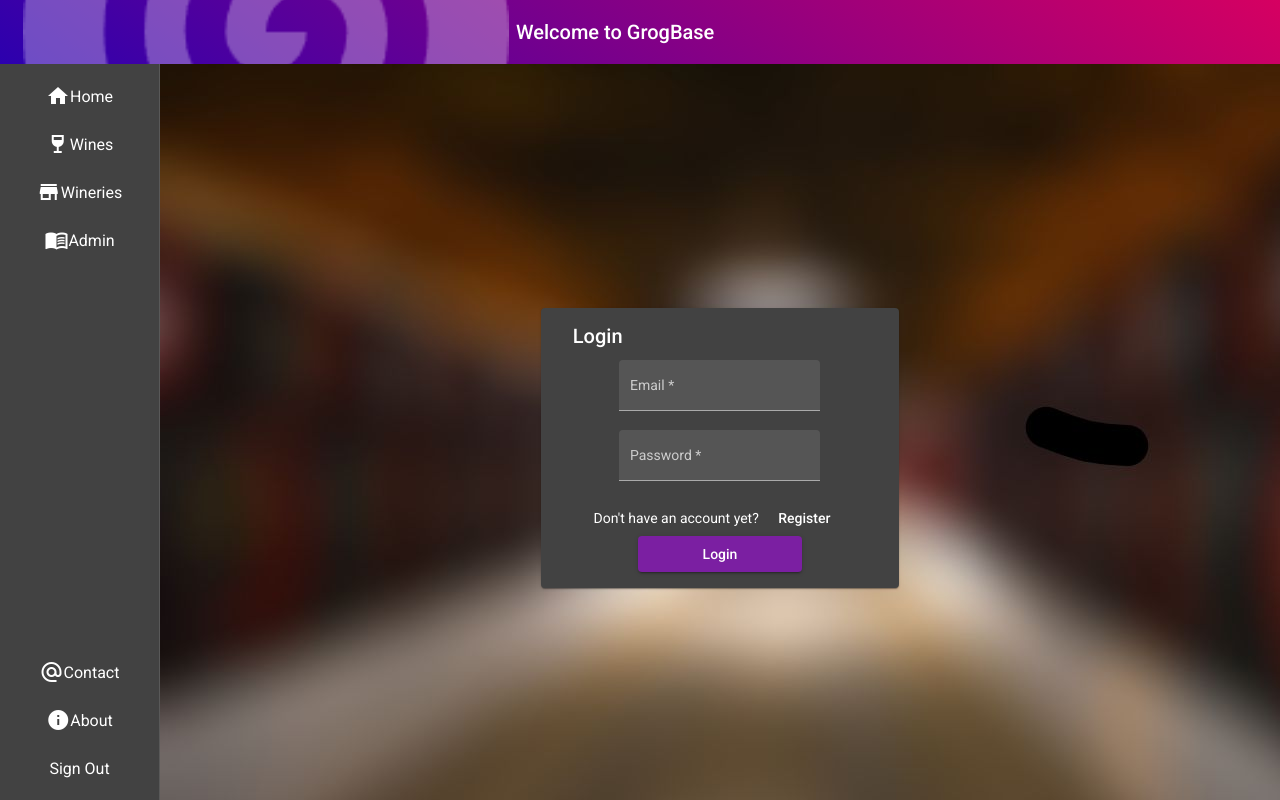
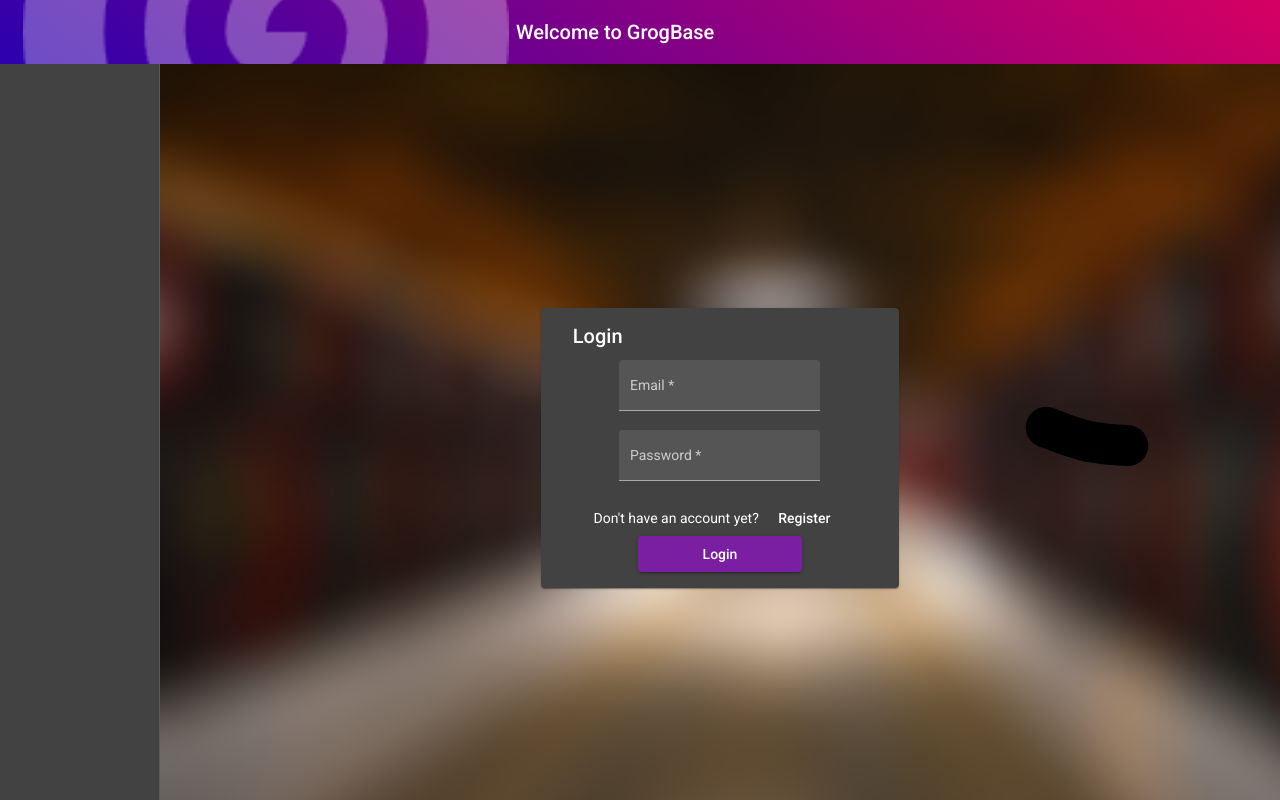
Before and after one commit to PeacefulCompany/GrogBase, an Angular app in the folder frontend/: page /login in a window 1280 px wide. Built offline with nearby package versions, Linux system fonts and the light colour scheme.

Commit message:
Stricter access control by removing unauthorized links

```diff
--- a/frontend/src/app/_services/user.service.ts
+++ b/frontend/src/app/_services/user.service.ts
@@ -18,11 +18,16 @@ import { HttpClient } from '@angular/common/http';
 import { Router } from '@angular/router';
 import { UiService } from './ui.service';
 import { handleResponse } from './util';
+import { Subject } from 'rxjs';
 
 @Injectable({
   providedIn: 'root'
 })
 export class UserService {
+  private userSubject = new Subject<User | undefined>();
+
+  public readonly onUser = this.userSubject.asObservable();
+
   constructor(
     private http: HttpClient,
     private router: Router,
@@ -48,6 +53,7 @@ export class UserService {
     this.user = undefined;
     localStorage.removeItem('user');
     this.router.navigate(['/login']);
+    this.userSubject.next(undefined);
   }
 
   signUpUser(email: string, fName: string, lName: string, password: string) {
@@ -87,6 +93,7 @@ export class UserService {
         email
       }
       localStorage.setItem('user', JSON.stringify(this.user));
+      this.userSubject.next(this.user);
       this.router.navigate(['/home']);
     });
   }
--- a/frontend/src/app/app.component.html
+++ b/frontend/src/app/app.component.html
@@ -5,26 +5,11 @@
 <mat-sidenav-container class="container">
     <mat-sidenav mode="side" #sidenav mode="side" [opened]="isSidenavOpened" opened class="sidenav">
       <mat-nav-list>
-        <a mat-list-item routerLink="/">
-          <mat-icon>home</mat-icon>Home
-          </a>
-        <a mat-list-item routerLink="/wines">
-          <mat-icon>wine_bar</mat-icon>Wines
-        </a>
-        <a mat-list-item routerLink="/wineries">
-          <mat-icon>store</mat-icon>
-          Wineries
-        </a>
-        <a mat-list-item routerLink="/admin">
-          <mat-icon>menu_book</mat-icon>Admin
+        <a mat-list-item [routerLink]="link.route" *ngFor="let link of links">
+          <mat-icon>{{link.icon}}</mat-icon>{{link.label}}
         </a>
         <div class="bottom-links">
-          <a mat-list-item routerLink="/contact" Class="bottom">
-            <mat-icon>alternate_email</mat-icon>Contact
-          </a>
-          <a mat-list-item routerLink="/about" Class="bottom">
-            <mat-icon>info</mat-icon>About</a>
-          <button mat-list-item (click)="signout()" Class="bottom">Sign Out</button>
+          <button *ngIf="showSignout" mat-list-item (click)="signout()" Class="bottom">Sign Out</button>
         </div>
       </mat-nav-list>
     </mat-sidenav>
--- a/frontend/src/app/app.component.ts
+++ b/frontend/src/app/app.component.ts
@@ -1,6 +1,34 @@
 import { Component,ViewChild  } from '@angular/core';
 import { MatSidenav } from '@angular/material/sidenav';
 import { UserService } from './_services/user.service';
+import { UserType } from './_types/user.interface';
+
+const LINKS = [
+  {
+    icon: "home",
+    label: "Home",
+    route: "/",
+    level: [UserType.User, UserType.Critic]
+  },
+  {
+    icon: "wine_bar",
+    label: "Wines",
+    route: "/wines",
+    level: [UserType.User, UserType.Critic]
+  },
+  {
+    icon: "store",
+    label: "Wineries",
+    route: "/wineries",
+    level: [UserType.User, UserType.Critic]
+  },
+  {
+    icon: "menu_book",
+    label: "Admin",
+    route: "/admin",
+    level: [UserType.Manager, UserType.Admin]
+  }
+];
 
 @Component({
   selector: 'app-root',
@@ -12,10 +40,23 @@ export class AppComponent {
   title = 'frontend';
   @ViewChild('sidenav') sidenav!: MatSidenav;
   isSidenavOpened = true;
+  showSignout = false;
+
+  links: any[] = [];
 
   constructor(
     private user: UserService
   ) {
+    this.user.onUser.subscribe(user => {
+      if(!user) {
+        this.links = [];
+        this.showSignout = false;
+      }
+      else {
+        this.links = LINKS.filter(link => link.level.includes(this.user.currentUser.user_type))
+        this.showSignout = true;
+      }
+    })
   }
 
   toggleSidenav(): void {
--- a/frontend/src/app/home/home.component.sass
+++ b/frontend/src/app/home/home.component.sass
@@ -1,7 +1,3 @@
 .TopWineries
-    display: flex
-    flex-direction: row
-    flex-wrap: no-wrap
-    height: fit-content
-    overflow-y: auto
-    gap: 1rem
+  display: grid
+  grid-template-columns: repeat(auto-fill, minmax(40ch, 1fr))
--- a/frontend/src/app/wineries/wineries.component.sass
+++ b/frontend/src/app/wineries/wineries.component.sass
@@ -1,4 +1,3 @@
 .list
-  display: flex
-  flex-direction: row
-  flex-wrap: wrap
+  display: grid
+  grid-template-columns: repeat(auto-fill, minmax(30ch, 1fr))
```
